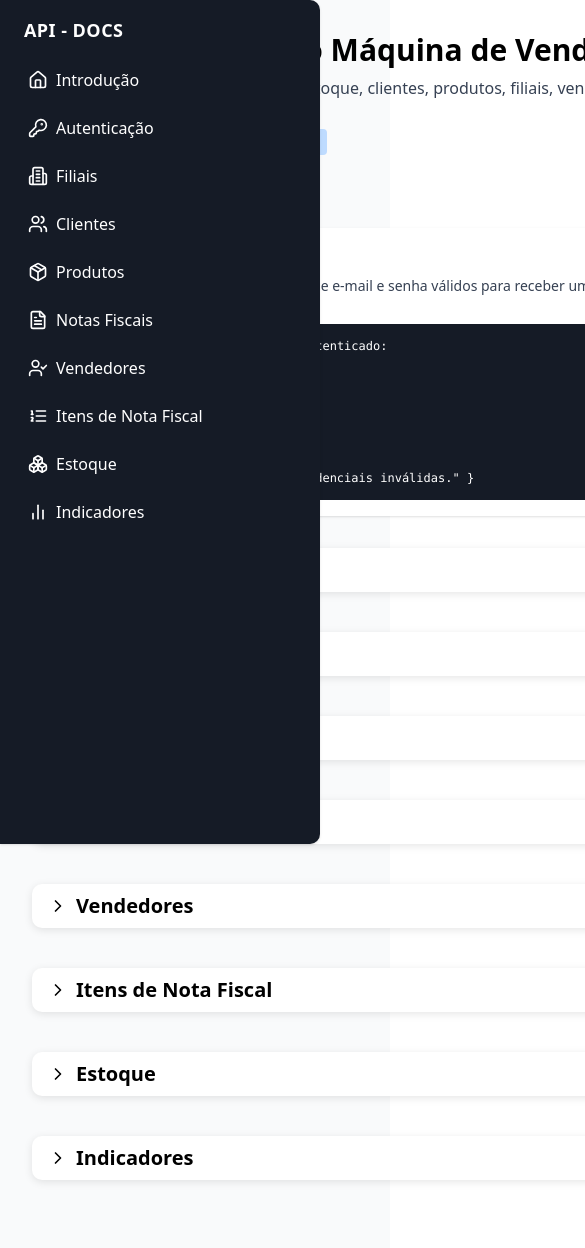
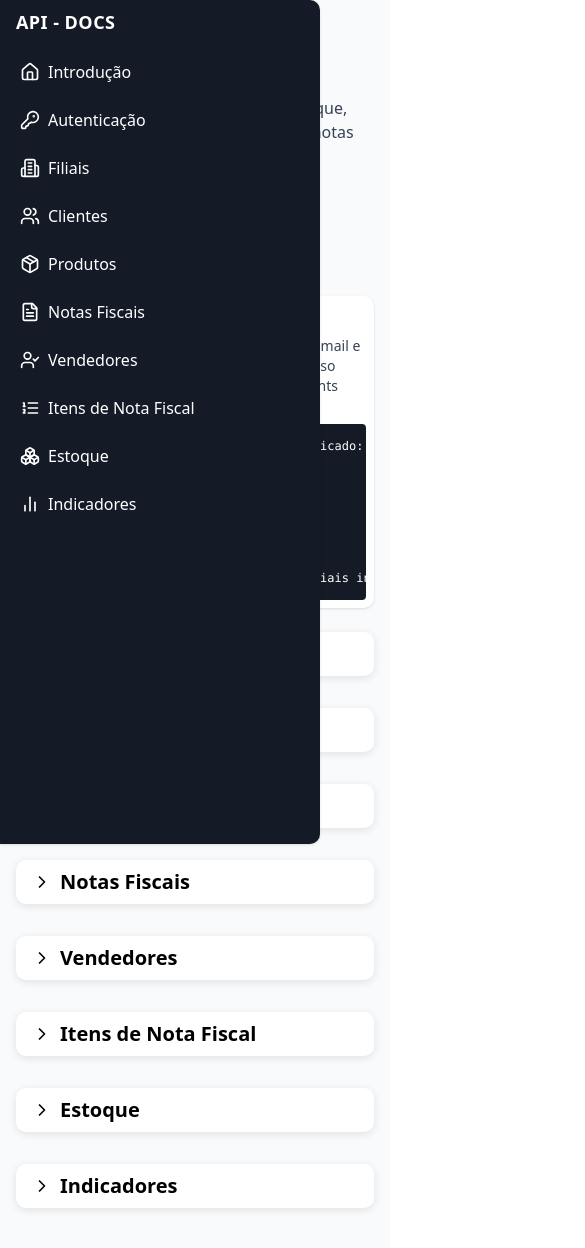
Before and after one commit to chzin777/api-documentation, a Next.js app: page / in a window 390 px wide. Shown: the top 1248 px of the page, 585 px wide, since content can reach past the window. Built offline with nearby package versions, Linux system fonts and the light colour scheme.

Commit message:
update responsivity

```diff
--- a/src/app/components/SectionAuth.tsx
+++ b/src/app/components/SectionAuth.tsx
@@ -1,14 +1,14 @@
 export default function SectionAuth() {
   return (
-    <section id="autenticacao" className="mb-8">
-      <h2 className="text-xl font-bold mb-4 text-black">Autenticação</h2>
-      <div className="bg-white rounded-lg shadow p-4 mb-4">
+  <section id="autenticacao" className="responsive-section">
+  <h2 className="responsive-h2 font-bold mb-4 text-black">Autenticação</h2>
+  <div className="bg-white rounded-lg shadow responsive-card mb-4">
         <div className="flex items-center gap-2 mb-2">
           <span className="bg-blue-600 text-white text-xs font-bold px-2 py-1 rounded">POST</span>
           <span className="font-mono text-sm text-black">/api/auth/login</span>
         </div>
         <div className="text-gray-700 text-sm mb-2">Realiza a autenticação do usuário. Informe e-mail e senha válidos para receber um token de acesso JWT, utilizado para acessar os demais endpoints protegidos.</div>
-        <pre className="bg-[#151b26] text-white rounded p-3 text-xs overflow-x-auto">
+  <pre className="bg-[#151b26] text-white rounded p-3 responsive-pre overflow-x-auto">
           <span className="inline-block bg-green-100 text-green-800 px-2 py-0.5 rounded mr-2">201 Created</span>{` Retorna o usuário autenticado:`}<br />{`{
   "token": "jwt.token.aqui",
   "user": {
--- a/src/app/components/SectionClientes.tsx
+++ b/src/app/components/SectionClientes.tsx
@@ -5,7 +5,7 @@ import { ChevronDown, ChevronRight } from "lucide-react";
 export default function SectionClientes() {
   const [open, setOpen] = useState(false);
   return (
-    <section id="clientes" className="mb-8">
+  <section id="clientes" className="responsive-section">
       <div className="w-full mb-2">
         <button
           type="button"
@@ -32,7 +32,7 @@ export default function SectionClientes() {
         aria-hidden={!open}
       >
         {/* Always render the cards for animation to work both ways */}
-        <div className="bg-white rounded-lg shadow p-4">
+  <div className="bg-white rounded-lg shadow responsive-card">
           <div className="flex items-center gap-2 mb-2">
             <span className="bg-blue-600 text-white text-xs font-bold px-2 py-1 rounded">GET</span>
             <span className="font-mono text-sm text-black">/api/clientes</span>
@@ -40,7 +40,7 @@ export default function SectionClientes() {
           <div className="text-gray-700 text-sm mb-2">
             Retorna uma lista com todos os clientes cadastrados no sistema, incluindo nome, CPF/CNPJ, cidade e estado.
           </div>
-          <pre className="bg-[#151b26] text-white rounded p-3 text-xs overflow-x-auto">
+          <pre className="bg-[#151b26] text-white rounded p-3 responsive-pre overflow-x-auto">
             <span className="inline-block bg-green-100 text-green-800 px-2 py-0.5 rounded mr-2">200 OK</span> Retorna array de clientes:
             {"\n"}[
   {"{ ...cliente1 }"},
--- a/src/app/components/SectionEstoque.tsx
+++ b/src/app/components/SectionEstoque.tsx
@@ -5,7 +5,7 @@ import { ChevronDown, ChevronRight } from "lucide-react";
 export default function SectionEstoque() {
   const [open, setOpen] = useState(false);
   return (
-    <section id="estoque" className="mb-8">
+  <section id="estoque" className="responsive-section">
       <div className="w-full mb-2">
         <button
           type="button"
@@ -32,13 +32,13 @@ export default function SectionEstoque() {
         aria-hidden={!open}
       >
         {/* Sempre renderiza os cards para animar abrir/fechar */}
-        <div className="bg-white rounded-lg shadow p-4">
+  <div className="bg-white rounded-lg shadow responsive-card">
           <div className="flex items-center gap-2 mb-2">
             <span className="bg-blue-600 text-white text-xs font-bold px-2 py-1 rounded">GET</span>
             <span className="font-mono text-sm text-black">/api/estoque</span>
           </div>
           <div className="text-gray-700 text-sm mb-2">Retorna todas as máquinas cadastradas no estoque, com informações detalhadas de cada item.</div>
-          <pre className="bg-[#151b26] text-white rounded p-3 text-xs overflow-x-auto">
+          <pre className="bg-[#151b26] text-white rounded p-3 responsive-pre overflow-x-auto">
             <span className="inline-block bg-green-100 text-green-800 px-2 py-0.5 rounded mr-2">200 OK</span>{` Retorna array de itens do estoque:`}<br />{`[
   { ...item1 },
   { ...item2 }
--- a/src/app/components/SectionFiliais.tsx
+++ b/src/app/components/SectionFiliais.tsx
@@ -5,7 +5,7 @@ import { ChevronDown, ChevronRight } from "lucide-react";
 export default function SectionFiliais() {
   const [open, setOpen] = useState(false);
   return (
-    <section id="filiais" className="mb-8">
+  <section id="filiais" className="responsive-section">
       <div className="w-full mb-2">
         <button
           type="button"
@@ -32,13 +32,13 @@ export default function SectionFiliais() {
         aria-hidden={!open}
       >
         {/* Sempre renderiza os cards para animar abrir/fechar */}
-        <div className="bg-white rounded-lg shadow p-4">
+  <div className="bg-white rounded-lg shadow responsive-card">
           <div className="flex items-center gap-2 mb-2">
             <span className="bg-blue-600 text-white text-xs font-bold px-2 py-1 rounded">GET</span>
             <span className="font-mono text-sm text-black">/api/filiais</span>
           </div>
           <div className="text-gray-700 text-sm mb-2">Retorna uma lista com todas as filiais cadastradas, incluindo nome, CNPJ, cidade e estado.</div>
-          <pre className="bg-[#151b26] text-white rounded p-3 text-xs overflow-x-auto">
+          <pre className="bg-[#151b26] text-white rounded p-3 responsive-pre overflow-x-auto">
   <span className="inline-block bg-green-100 text-green-800 px-2 py-0.5 rounded mr-2">200 OK</span>{` Retorna array de filiais:`}<br />{`[
   { ...filial1 },
   { ...filial2 }
--- a/src/app/components/SectionIndicadores.tsx
+++ b/src/app/components/SectionIndicadores.tsx
@@ -5,7 +5,7 @@ import { ChevronDown, ChevronRight } from "lucide-react";
 export default function SectionIndicadores() {
   const [open, setOpen] = useState(false);
   return (
-    <section id="indicadores" className="mb-8">
+  <section id="indicadores" className="responsive-section">
       <div className="w-full mb-2">
         <button
           type="button"
@@ -32,13 +32,13 @@ export default function SectionIndicadores() {
         aria-hidden={!open}
       >
         {/* Sempre renderiza os cards para animar abrir/fechar */}
-        <div className="bg-white rounded-lg shadow p-4">
+  <div className="bg-white rounded-lg shadow responsive-card">
           <div className="flex items-center gap-2 mb-2">
             <span className="bg-blue-600 text-white text-xs font-bold px-2 py-1 rounded">GET</span>
             <span className="font-mono text-sm text-black">/api/indicadores/receita-total</span>
           </div>
           <div className="text-gray-700 text-sm mb-2">Receita total de todas as notas fiscais.</div>
-          <pre className="bg-[#151b26] text-white rounded p-3 text-xs overflow-x-auto">
+          <pre className="bg-[#151b26] text-white rounded p-3 responsive-pre overflow-x-auto">
             <span className="inline-block bg-green-100 text-green-800 px-2 py-0.5 rounded mr-2">200 OK</span>
             {`
 {
--- a/src/app/components/SectionNotasFiscaisItens.tsx
+++ b/src/app/components/SectionNotasFiscaisItens.tsx
@@ -5,7 +5,7 @@ import { ChevronDown, ChevronRight } from "lucide-react";
 export default function SectionNotasFiscaisItens() {
   const [open, setOpen] = useState(false);
   return (
-    <section id="notasfiscaisitens" className="mb-8">
+  <section id="notasfiscaisitens" className="responsive-section">
       <div className="w-full mb-2">
         <button
           type="button"
@@ -31,13 +31,13 @@ export default function SectionNotasFiscaisItens() {
         className={`transition-all duration-500 ease-in-out overflow-hidden ${open ? 'max-h-[2000px] opacity-100 mt-2' : 'max-h-0 opacity-0'} space-y-4`}
         aria-hidden={!open}
       >
-        <div className="bg-white rounded-lg shadow p-4">
+  <div className="bg-white rounded-lg shadow responsive-card">
           <div className="flex items-center gap-2 mb-2">
             <span className="bg-blue-600 text-white text-xs font-bold px-2 py-1 rounded">GET</span>
             <span className="font-mono text-sm text-black">/api/notas-fiscais-itens</span>
           </div>
           <div className="text-gray-700 text-sm mb-2">Retorna todos os itens de nota fiscal cadastrados, com detalhes de cada produto vinculado à nota.</div>
-          <pre className="bg-[#151b26] text-white rounded p-3 text-xs overflow-x-auto">
+          <pre className="bg-[#151b26] text-white rounded p-3 responsive-pre overflow-x-auto">
             <span className="inline-block bg-green-100 text-green-800 px-2 py-0.5 rounded mr-2">200 OK</span>{` Retorna array de itens de nota fiscal:`}
             <br />{`[
   { ...item1 },
--- a/src/app/components/SectionProdutos.tsx
+++ b/src/app/components/SectionProdutos.tsx
@@ -5,7 +5,7 @@ import { ChevronDown, ChevronRight } from "lucide-react";
 export default function SectionProdutos() {
   const [open, setOpen] = useState(false);
   return (
-    <section id="produtos" className="mb-8">
+  <section id="produtos" className="responsive-section">
       <div className="w-full mb-2">
         <button
           type="button"
@@ -32,13 +32,13 @@ export default function SectionProdutos() {
         aria-hidden={!open}
       >
         {/* Always render the cards for animation to work both ways */}
-        <div className="bg-white rounded-lg shadow p-4">
+  <div className="bg-white rounded-lg shadow responsive-card">
           <div className="flex items-center gap-2 mb-2">
             <span className="bg-blue-600 text-white text-xs font-bold px-2 py-1 rounded">GET</span>
             <span className="font-mono text-sm text-black">/api/produtos</span>
           </div>
           <div className="text-gray-700 text-sm mb-2">Retorna uma lista com todos os produtos cadastrados, incluindo descrição, tipo e preço.</div>
-          <pre className="bg-[#151b26] text-white rounded p-3 text-xs overflow-x-auto">
+          <pre className="bg-[#151b26] text-white rounded p-3 responsive-pre overflow-x-auto">
             <span className="inline-block bg-green-100 text-green-800 px-2 py-0.5 rounded mr-2">200 OK</span> Retorna array de produtos:
             {"\n"}[
   {"{ ...produto1 }"},
--- a/src/app/components/SectionVendas.tsx
+++ b/src/app/components/SectionVendas.tsx
@@ -5,7 +5,7 @@ import { ChevronDown, ChevronRight } from "lucide-react";
 export default function SectionVendas() {
   const [open, setOpen] = useState(false);
   return (
-    <section id="notasfiscais" className="mb-8">
+  <section id="notasfiscais" className="responsive-section">
       <div className="w-full mb-2">
         <button
           type="button"
@@ -32,7 +32,7 @@ export default function SectionVendas() {
         aria-hidden={!open}
       >
         {/* Always render the cards for animation to work both ways */}
-        <div className="bg-white rounded-lg shadow p-4">
+  <div className="bg-white rounded-lg shadow responsive-card">
           <div className="flex items-center gap-2 mb-2">
             <span className="bg-blue-600 text-white text-xs font-bold px-2 py-1 rounded">
               GET
@@ -45,7 +45,7 @@ export default function SectionVendas() {
             Retorna todas as notas fiscais cadastradas, com informações
             detalhadas de cada nota.
           </div>
-          <pre className="bg-[#151b26] text-white rounded p-3 text-xs overflow-x-auto">
+          <pre className="bg-[#151b26] text-white rounded p-3 responsive-pre overflow-x-auto">
             <span className="inline-block bg-green-100 text-green-800 px-2 py-0.5 rounded mr-2">
               200 OK
             </span>
--- a/src/app/components/SectionVendedores.tsx
+++ b/src/app/components/SectionVendedores.tsx
@@ -5,7 +5,7 @@ import { ChevronDown, ChevronRight } from "lucide-react";
 export default function SectionVendedores() {
   const [open, setOpen] = useState(false);
   return (
-    <section id="vendedores" className="mb-8">
+  <section id="vendedores" className="responsive-section">
       <div className="w-full mb-2">
         <button
           type="button"
@@ -31,13 +31,13 @@ export default function SectionVendedores() {
         className={`transition-all duration-500 ease-in-out overflow-hidden ${open ? 'max-h-[2000px] opacity-100 mt-2' : 'max-h-0 opacity-0'} space-y-4`}
         aria-hidden={!open}
       >
-        <div className="bg-white rounded-lg shadow p-4">
+  <div className="bg-white rounded-lg shadow responsive-card">
           <div className="flex items-center gap-2 mb-2">
             <span className="bg-blue-600 text-white text-xs font-bold px-2 py-1 rounded">GET</span>
             <span className="font-mono text-sm text-black">/api/vendedores</span>
           </div>
           <div className="text-gray-700 text-sm mb-2">Retorna uma lista com todos os vendedores cadastrados no sistema, incluindo seus dados completos.</div>
-          <pre className="bg-[#151b26] text-white rounded p-3 text-xs overflow-x-auto">
+          <pre className="bg-[#151b26] text-white rounded p-3 responsive-pre overflow-x-auto">
             <span className="inline-block bg-green-100 text-green-800 px-2 py-0.5 rounded mr-2">200 OK</span>{` Retorna array de vendedores:`}
             <br />{`[
   { ...vendedor1 },
--- a/src/app/components/Sidebar.tsx
+++ b/src/app/components/Sidebar.tsx
@@ -4,8 +4,8 @@ import { Home, KeyRound, Building2, Users, Package, FileText, UserCheck, ListOrd
 export default function Sidebar() {
   return (
     <aside
-      className="fixed top-0 left-0 h-screen w-full max-w-xs p-4 bg-[#151b26] rounded-r-lg shadow space-y-4 z-30"
-      style={{ minWidth: 240 }}
+      className="fixed top-0 left-0 h-screen responsive-sidebar p-2 sm:p-4 bg-[#151b26] rounded-r-lg shadow space-y-4 z-30"
+      style={{ minWidth: 180 }}
     >
       <div className="mb-4 px-2">
         <span className="text-lg font-bold tracking-wide text-white">API - DOCS</span>
--- a/src/app/globals.css
+++ b/src/app/globals.css
@@ -112,6 +112,7 @@
   --sidebar-ring: oklch(0.556 0 0);
 }
 
+
 @layer base {
   * {
     @apply border-border outline-ring/50;
@@ -120,3 +121,26 @@
     @apply bg-background text-foreground;
   }
 }
+
+/* Responsividade global */
+.responsive-main {
+  @apply p-4 sm:p-6 md:p-8 lg:p-10;
+}
+.responsive-section {
+  @apply mb-6 sm:mb-8;
+}
+.responsive-sidebar {
+  @apply max-w-xs w-11/12 sm:w-80;
+}
+.responsive-h1 {
+  @apply text-2xl sm:text-3xl md:text-4xl;
+}
+.responsive-h2 {
+  @apply text-lg sm:text-xl md:text-2xl;
+}
+.responsive-card {
+  @apply p-2 sm:p-4;
+}
+.responsive-pre {
+  @apply text-xs sm:text-sm;
+}
--- a/src/app/page.tsx
+++ b/src/app/page.tsx
@@ -13,9 +13,9 @@ import SectionNotasFiscaisItens from "./components/SectionNotasFiscaisItens";
 
 export default function Home() {
   return (
-    <div className="min-h-screen bg-gray-50 flex">
+    <div className="min-h-screen bg-gray-50 flex flex-col sm:flex-row">
       <Sidebar />
-      <main className="flex-1 p-8 max-w-5xl mx-auto">
+      <main className="flex-1 responsive-main max-w-full sm:max-w-5xl mx-auto w-full">
         <section id="introducao" className="mb-8">
           <h1 className="text-3xl font-bold mb-2 text-black">Bem-vindo à API do Máquina de Vendas</h1>
           <p className="text-gray-700">Esta API permite gerenciar vendas, estoque, clientes, produtos, filiais, vendedores e notas fiscais. Utilize os endpoints abaixo para integrar com seu sistema.</p>
```
